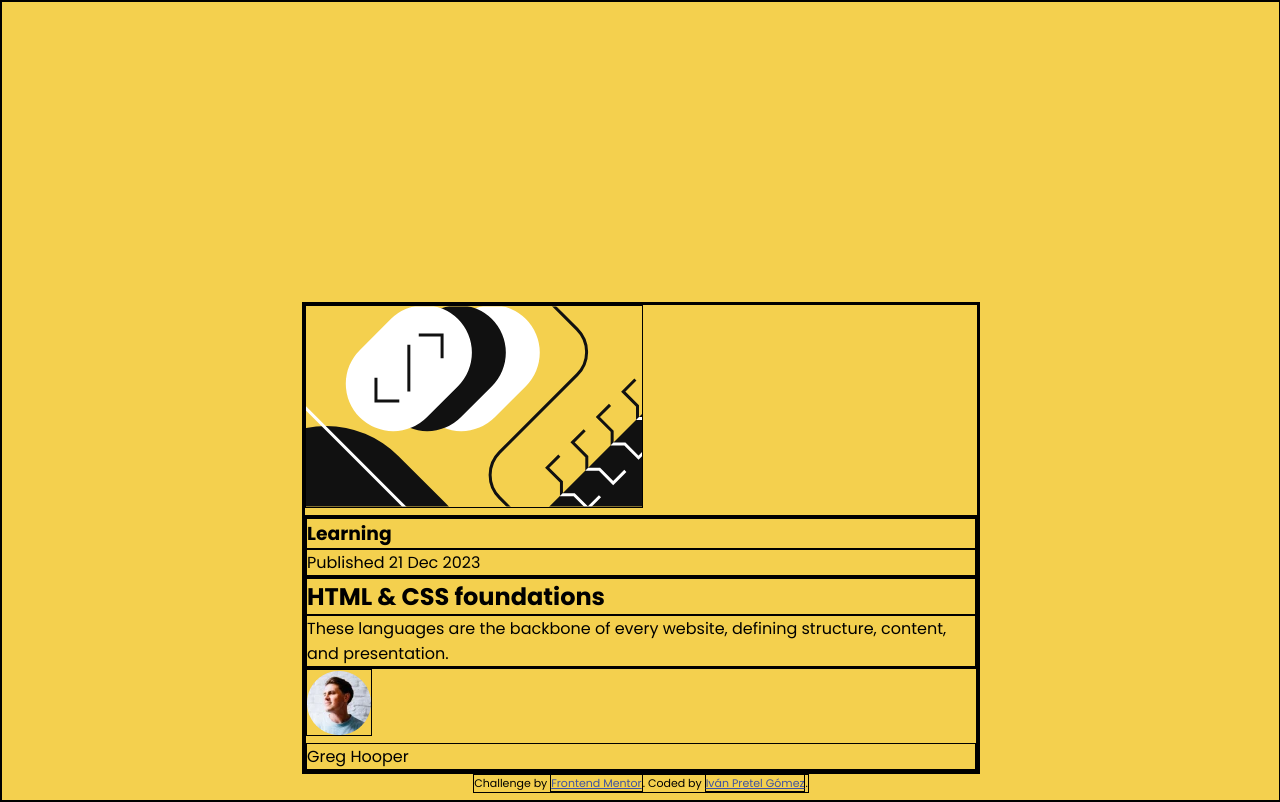
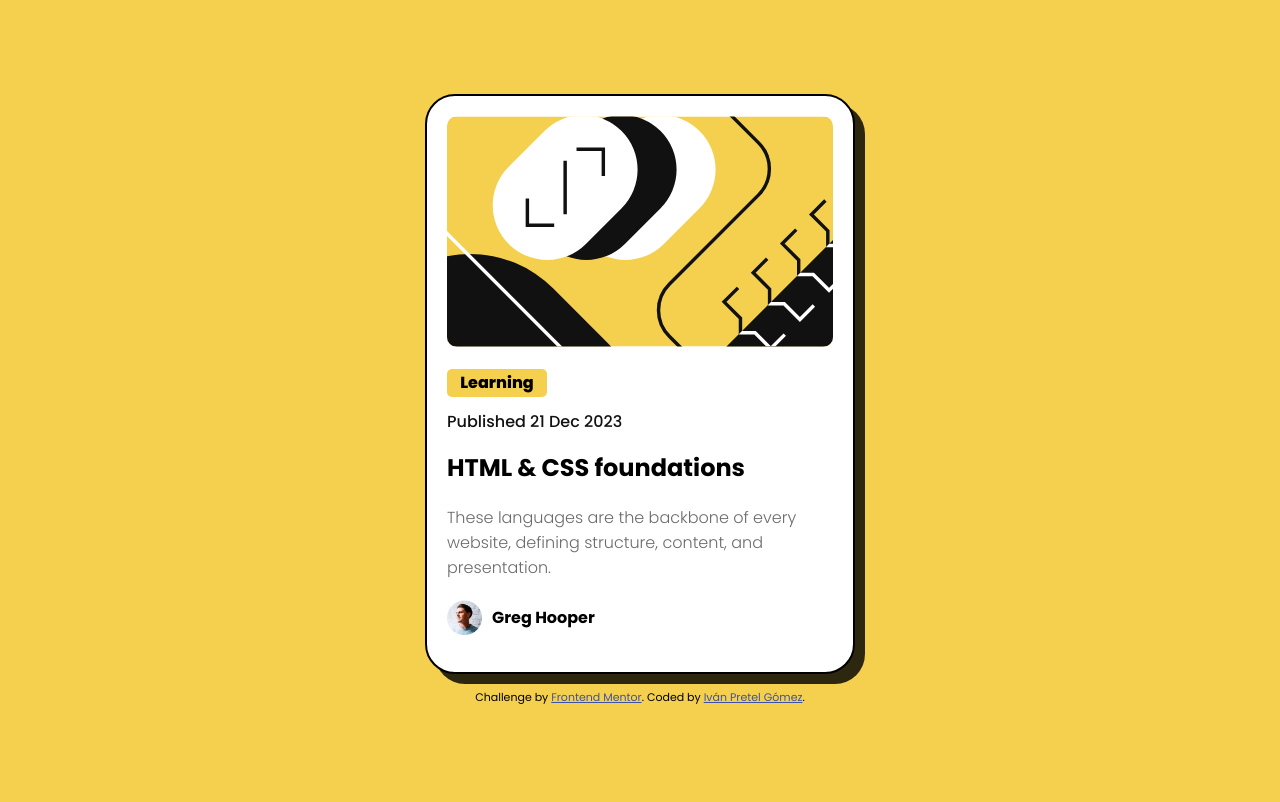
Before and after one commit to Pretel-Ivan16/P-ginasd-de-Pr-ctica, a plain HTML site: page Blow Preview Card/index.html in a window 1280 px wide. Drawn offline with Linux system fonts and the light colour scheme.

Commit message:
Blow Preview Card

```diff
--- a/Blow Preview Card/index.html
+++ b/Blow Preview Card/index.html
@@ -31,14 +31,14 @@
         </header>
 
         <div class="descriptionCard">
-          <h2>HTML & CSS foundations</h2>
+          <h2 class="descriptionCardTittle">HTML & CSS foundations</h2>
           <p class="firstText">
             These languages are the backbone of every website, defining structure, content, and presentation.
           </p>
         </div>
 
         <footer class="userCredits">
-          <img src="./assets/images/image-avatar.webp" alt="Avatar of Greg Hooper">
+          <img class="imageUserCredits" src="./assets/images/image-avatar.webp" alt="Avatar of Greg Hooper">
           <p class="secondText">Greg Hooper</p>
         </footer>
       </section>
--- a/Blow Preview Card/styles.css
+++ b/Blow Preview Card/styles.css
@@ -5,25 +5,113 @@
     padding: 0;
     box-sizing: border-box;
     font-family: 'Poppins', sans-serif;
-    border: 1px solid black;
 }
 
 body{
-    width: 100vw;
-    height: 100vh;
     background-color: hsl(47, 88%, 63%);
     display: flex;
     flex-direction: column;
+    justify-content: center;
     align-items: center;
-    padding: 300px;
+    min-height: 100vh;
 }
 
-.principalBody{
+.principal-body{
     display: flex;
+    padding: 10px 10px;
+    width: 430px;
+    height: 580px;
+    background-color: #fff;
+    border: 2px solid black;
+    border-radius: 30px;
+    box-shadow: 10px 10px 0px 0px rgba(0,0,0,0.81);
+}
+
+.section-principal{
+    display: flex;
+    flex-direction: column;
+    margin: 10px;
+    border-radius: 10px;
+}
+
+.illustration{
+    width: 100%;
+    border-radius: 10px;
+}
+
+.principalText{
+    display: flex;
+    flex-direction: column;
+    align-items: flex-start;
+}
+
+.headerBox{
+    display: flex;
+    flex-direction: column;
+    justify-content: center;
+    gap: 12px;
+    width: 100%;
+    height: 80px;
+}
+
+.minorTittle{
+    display: flex;
+    justify-content: center;
     align-items: center;
+    margin-top: 15px;
+    border-radius: 5px;
+    background-color: hsl(47, 88%, 63%);
+    width: 100px;
+    height: 40px;
+    font-size: 16px;
+    font-weight: 800;
+}
+
+.published{
+    display: flex;
+    font-size: 16px;
+    font-weight: 500;
+    color: hsl(0, 0%, 7%);
+}
+
+.descriptionCard{
+    margin-top: 16px;
+    display: flex;
+    flex-direction: column;
+    width: 100%;
+    height: 150px;
+}
+
+.firstText{
+    width: 100%;
+    height: 100%;
+    color: hsl(0, 0%, 42%);
+    font-weight: 300;
+    display: flex;
+    font-size: 16px;
+    flex-direction: column;
     justify-content: center;
 }
 
-.section-principal{
+.userCredits{
+    display: flex;
+    width: 100%;
+    align-items: center;
+    gap: 10px;
+}
 
+.imageUserCredits{
+    width: 35px;
 }
+
+.secondText{
+    width: 100%;
+    display: flex;
+    justify-content: start;
+    font-size: 16px;
+    font-weight: 700;
+}
+
+.attribution{
+    margin-top: 15px;
+}
```
